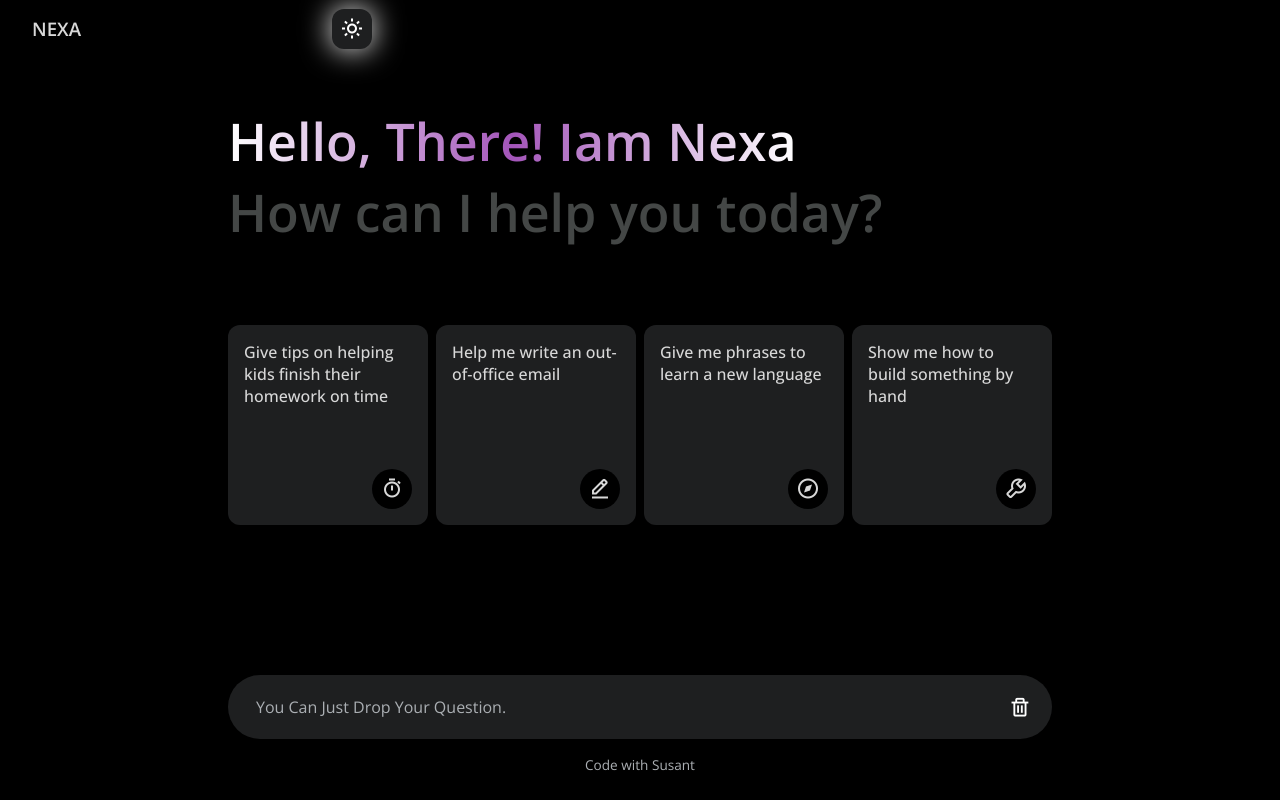
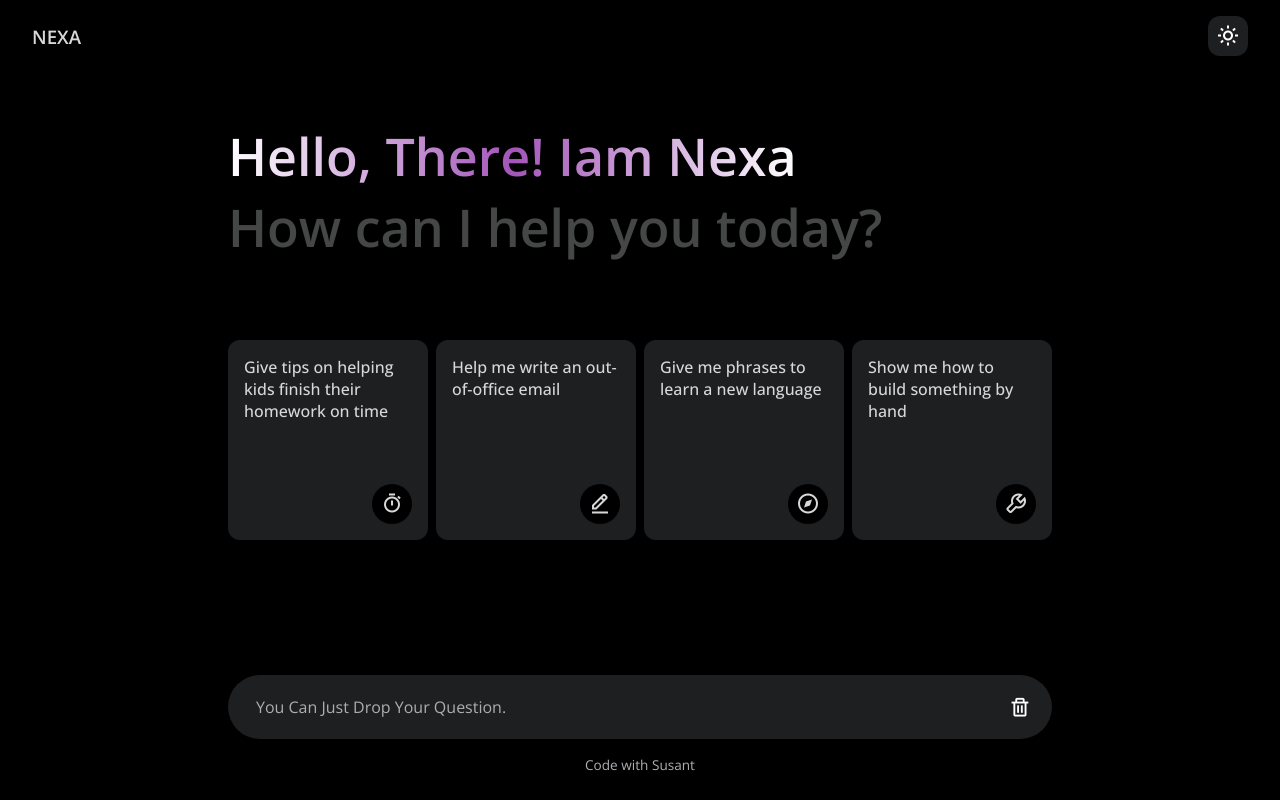
Before and after one commit to Susanta07/nexa-code-with-susant, a plain HTML site: page index.html in a window 1280 px wide. Drawn offline with nearby package versions, Linux system fonts and the light colour scheme.

Commit message:
Update style.css

```diff
--- a/style.css
+++ b/style.css
@@ -80,9 +80,6 @@ body.hide-header .header{
     justify-content: center;
     border-radius: 0.75rem;
     border: none;
-    position: fixed;
-    margin-left: 300px;
-    filter: drop-shadow(0 0 15px);
     background: var(--secondary-color);
     color: var(--text-color);
     cursor: pointer;
```
